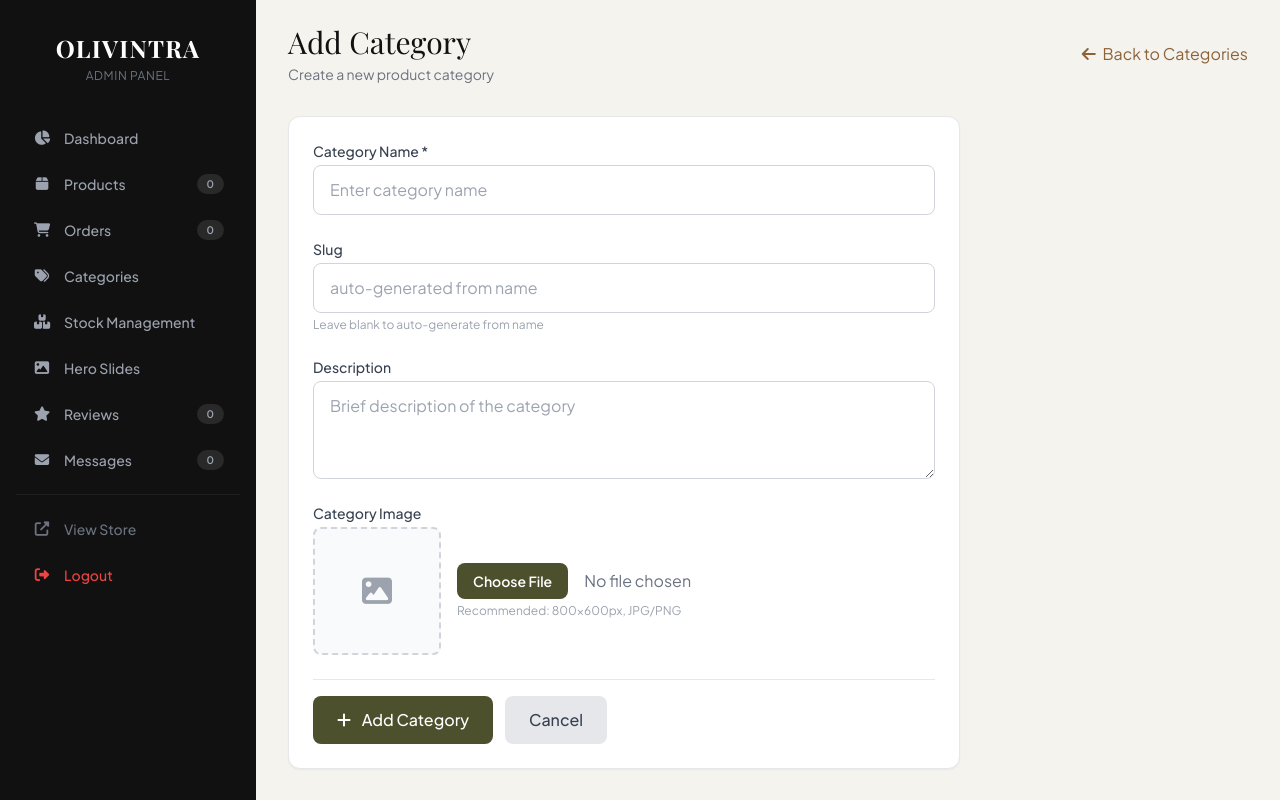
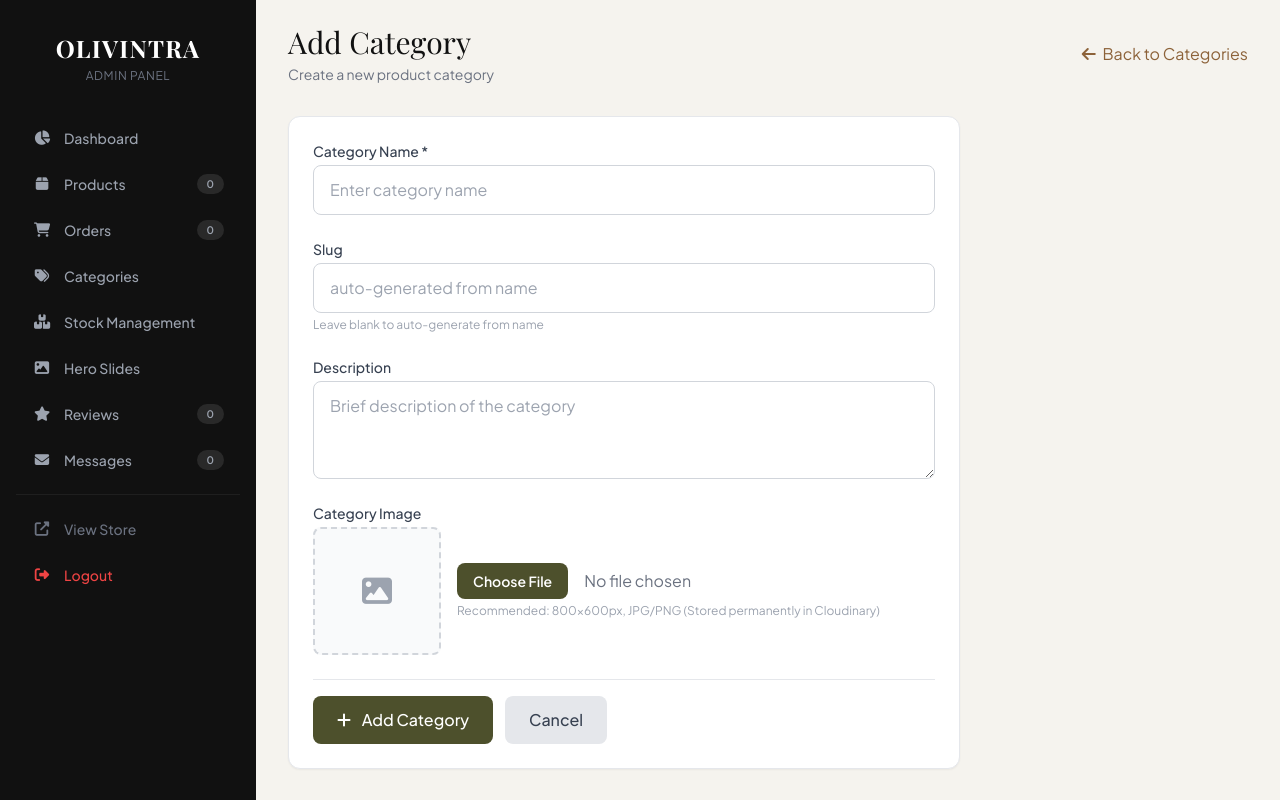
Before and after one commit to benishacletus-ux/olivintra-backend, a Flask app: page /admin/category/add in a window 1280 px wide. Run offline with Flask 3, Linux system fonts and the light colour scheme; a user stored in the database is signed in; data comes from the database, SQL or seed files in the repository; data that the repository does not hold is empty; some libraries are stand-ins or nearby versions; some web fonts are replaced.

Commit message:
Updated category add template and backend for Cloudinary

```diff
--- a/templates/admin/add_category.html
+++ b/templates/admin/add_category.html
@@ -1,5 +1,4 @@
 {% extends "admin/base_admin.html" %}
-
 
 {% block admin_content %}
 <div class="mb-8">
@@ -51,7 +50,7 @@
                 <div class="flex-1">
                     <input type="file" name="image" id="image" accept="image/*"
                            class="block w-full text-sm text-gray-500 file:mr-4 file:py-2 file:px-4 file:rounded-lg file:border-0 file:text-sm file:font-semibold file:bg-[#4d502c] file:text-white hover:file:bg-[#3d4022] transition">
-                    <p class="text-xs text-gray-400 mt-1">Recommended: 800x600px, JPG/PNG</p>
+                    <p class="text-xs text-gray-400 mt-1">Recommended: 800x600px, JPG/PNG (Stored permanently in Cloudinary)</p>
                 </div>
             </div>
         </div>
@@ -96,5 +95,7 @@ document.getElementById('image').addEventListener('change', function(e) {
         reader.readAsDataURL(file);
     }
 });
+
+console.log('📸 Add Category - Cloudinary image upload ready');
 </script>
 {% endblock %}
```
